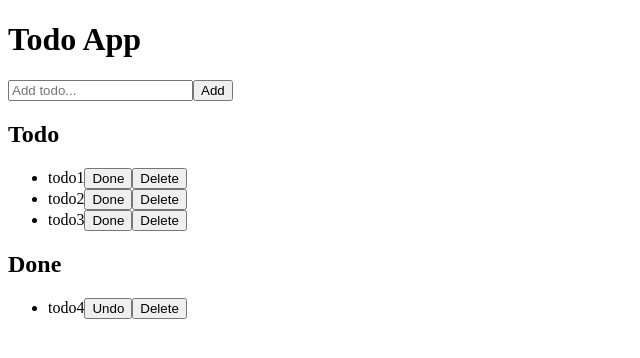
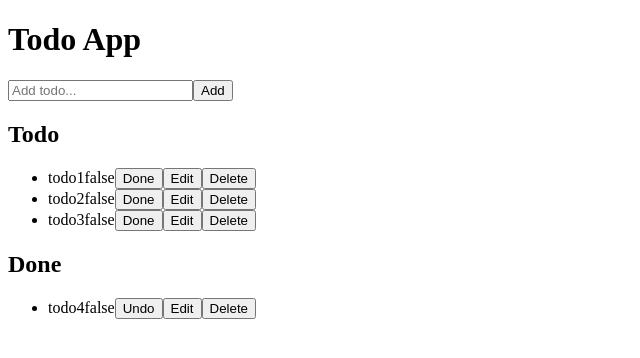
Before and after one commit to Emem122/react-todo-app, a React (Vite) app: page / in a window 1280 px wide. Shown: the top 358 px of the page, without its empty margins (0-640 px from the left). Built offline with nearby package versions, Linux system fonts and the light colour scheme.

Commit message:
✨ 編集機能の追加

```diff
--- a/src/App.jsx
+++ b/src/App.jsx
@@ -7,10 +7,24 @@ import { TodoList } from "./TodoList";
 function App() {
   const [input, setInput] = useState("");
   const [data, setData] = useState([...initialData]);
+  const [isEdit, setIsEdit] = useState(false);
 
   const handleSubmit = (e) => {
     e.preventDefault();
-		setData([...data, { id: uuidv4(), text: input, isDone: false }]);
+
+    if (isEdit) {
+      const newData = data.map((item) => {
+        if (item.isEditting) {
+          return { ...item, text: input, isEditting: false };
+        } else {
+          return { ...item };
+        }
+      });
+      setData(newData);
+      setIsEdit(false);
+    } else {
+      setData([...data, { id: uuidv4(), text: input, isDone: false, isEditting: false }]);
+    }
     setInput("");
   };
 
@@ -34,11 +48,25 @@ function App() {
     setData(newData);
   };
 
+  const handleEdit = (id) => {
+    // setIsEdit(!isEdit);
+      const newData = data.map((item) => {
+        if (item.id === id) {
+          setInput(item.text);
+          setIsEdit(true)
+          return { ...item, isEditting: true };
+        } else {
+          return { ...item, isEditting: false };
+        }
+      });
+      setData(newData);
+  };
+
   return (
     <>
       <h1>Todo App</h1>
       <Input input={input} handleInput={handleInput} handleSubmit={handleSubmit} />
-			<TodoList data={data} handleComplete={handleComplete} handleDelete={handleDelete} />
+      <TodoList data={data} handleComplete={handleComplete} handleDelete={handleDelete} handleEdit={handleEdit} />
     </>
   );
 }
--- a/src/TodoList.tsx
+++ b/src/TodoList.tsx
@@ -1,6 +1,6 @@
 import React from "react";
 
-export const TodoList = ({ data, handleComplete, handleDelete }) => {
+export const TodoList = ({ data, handleComplete, handleDelete, handleEdit }) => {
 	const uncompletedTodo = data.filter((item) => !item.isDone);
 	const completedTodo = data.filter((item) => item.isDone);
 
@@ -12,7 +12,9 @@ export const TodoList = ({ data, handleComplete, handleDelete }) => {
 					return (
 						<li key={item.id}>
 							{item.text}
+              {item.isEditting? "true":"false"}
 							<button onClick={() => handleComplete(item.id)}>Done</button>
+							<button onClick={() => handleEdit(item.id)}>Edit</button>
 							<button onClick={() => handleDelete(item.id)}>Delete</button>
 						</li>
 					);
@@ -24,7 +26,9 @@ export const TodoList = ({ data, handleComplete, handleDelete }) => {
 					return (
 						<li key={item.id}>
 							{item.text}
+              {item.isEditting? "true":"false"}
 							<button onClick={() => handleComplete(item.id)}>Undo</button>
+							<button onClick={() => handleEdit(item.id)}>Edit</button>
 							<button onClick={() => handleDelete(item.id)}>Delete</button>
 						</li>
 					);
--- a/src/data.js
+++ b/src/data.js
@@ -5,20 +5,24 @@ export const initialData = [
 		id: uuidv4(),
 		text: "todo1",
 		isDone: false,
+    isEditting: false
 	},
 	{
 		id: uuidv4(),
 		text: "todo2",
 		isDone: false,
+    isEditting: false
 	},
 	{
 		id: uuidv4(),
 		text: "todo3",
 		isDone: false,
+    isEditting: false
 	},
 	{
 		id: uuidv4(),
 		text: "todo4",
 		isDone: true,
+    isEditting: false
 	},
 ];
```
Lines whose indentation alone changed are shown as unchanged.
